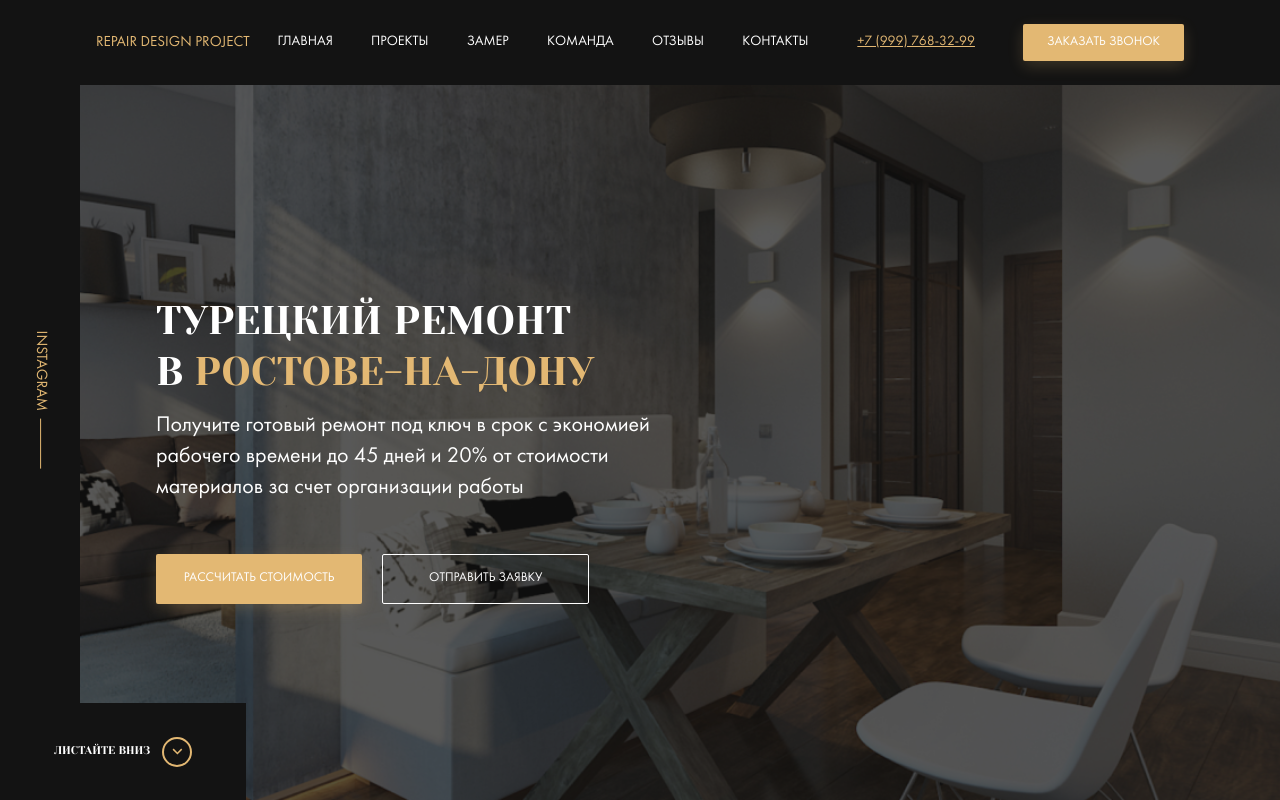
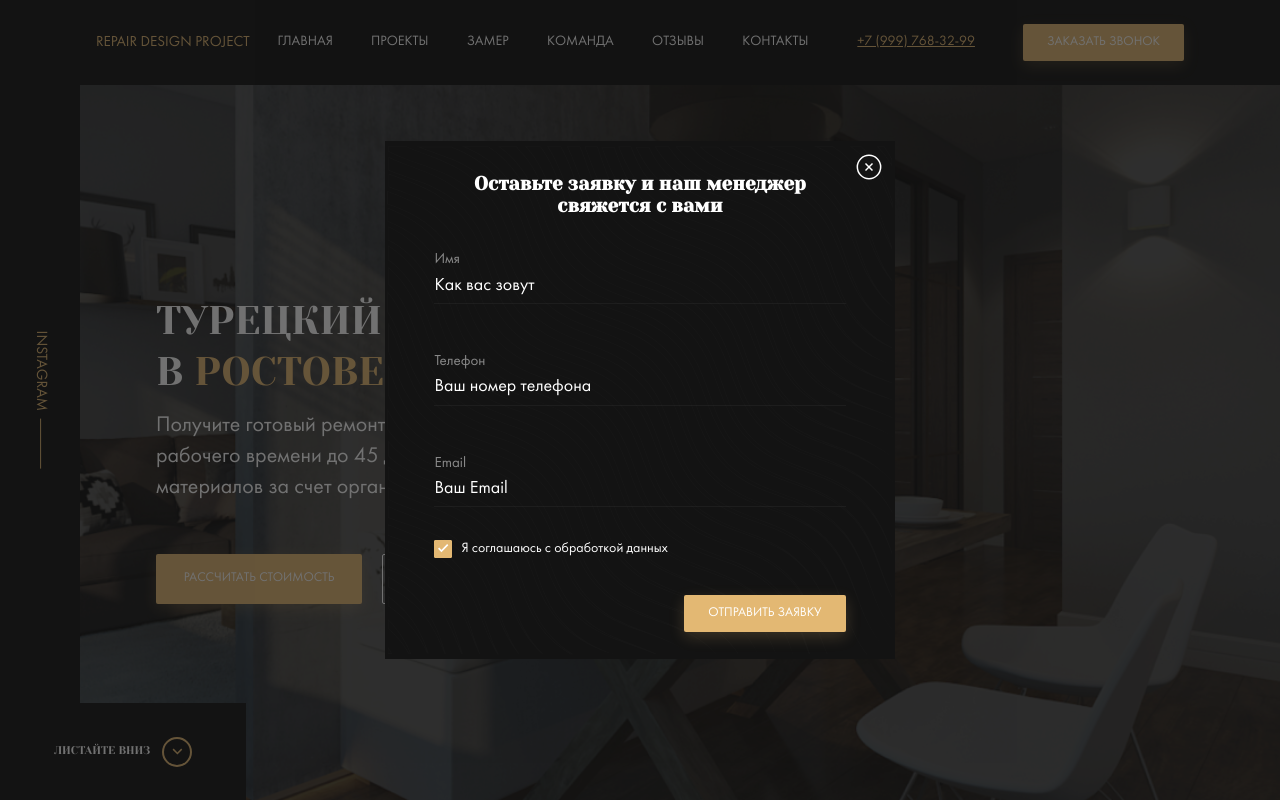
Before and after one commit to fugudrum/lesson_12, a website: page index.html in a window 1280 px wide. Shown: the top 800 px of the page. Drawn offline with Linux system fonts and the light colour scheme; files whose address does not match are found by name.

Commit message:
feat: add modal dialog

```diff
--- a/index.html
+++ b/index.html
@@ -188,7 +188,7 @@
     <h2 class="section-title__heading">Дизайн проект</h2>
     <!-- /.section-title__heading-->
     <div class="section-title__image">
-     <img src="img/repair.svg" alt="repair">
+     <img src="img/design.svg" alt="design">
     </div>
     <!-- /.section_title__image-->
    </div>
@@ -305,5 +305,28 @@
  </section>
  <!-- /.section types -->
 </main>
+<div class="modal">
+ <div class="modal__dialog">
+  <button class="modal__close"></button>
+  <h3 class="modal__title">Оставьте заявку и наш менеджер свяжется с вами</h3>
+  <form action="#" class="form modal__form">
+   <label for="user-name" class="label form__label label_light">Имя</label>
+   <input type="text" class="input form__input modal__input" id="user-name" placeholder="Как вас зовут">
+   <label for="user-phone" class="label form__label label_light">Телефон</label>
+   <input type="tel" class="input form__input modal__input" id="user-phone" placeholder="Ваш номер телефона">
+   <label for="user-email" class="label form__label label_light">Email</label>
+   <input type="email" class="input form__input modal__input" id="user-email" placeholder="Ваш Email">
+   <div class="policy modal__policy">
+    <input type="checkbox" name="policy-checkbox" id="policy-checkbox" class="policy__checkbox" checked>
+    <label for="policy-checkbox" class="policy__label">Я соглашаюсь с обработкой данных</label>
+   </div>
+   <!-- /.policy -->
+   <button class="button button_primary modal__button">Отправить заявку</button>
+  </form>
+  <!-- /.form modal__form -->
+ </div>
+ <!-- /.modal__dialog -->
+</div>
+<!-- /.modal -->
 </body>
 </html>
--- a/sass/style.sass
+++ b/sass/style.sass
@@ -9,3 +9,4 @@
 @import 'templates/_control'
 @import 'templates/_media'
 @import 'templates/_types'
+@import 'templates/_modal'
--- a/sass/templates/_interface.sass
+++ b/sass/templates/_interface.sass
@@ -4,10 +4,6 @@
  border-radius: 2px
  text-transform: uppercase
  font-size: 0.93rem
- &:hover
-  cursor: pointer
-  background-color: $light
-  color: $primary
  &_primary
   background-color: $primary
   color: $light
@@ -15,7 +11,56 @@
   transition: box-shadow 0.3s
   &:hover
    box-shadow: none
+   cursor: pointer
+   background-color: $light
+   color: $primary
  &_outline
   border: 1px solid $light
   background-color: transparent
   color: $light
+
+.label
+  font-size: 1.07rem
+  &_light
+    color: rgba($light, 0.5)
+
+.input
+  border: none
+  background-color: transparent
+  border-bottom: 1px solid rgba(54, 54, 54, 0.3)
+  font-size: 1.285rem
+  color: $light
+  padding: 0.5rem 0
+  &::placeholder
+    color: $light
+.policy
+  &__checkbox
+    opacity: 0
+    visibility: hidden
+    &:checked +
+     .policy__label
+       &::before
+         background: $primary url('../img/check.svg') no-repeat center / 0.8rem
+  &__label
+    display: flex
+    align-items: center
+    &::before
+      content: ''
+      width: 18px
+      height: 18px
+      border: 1px solid $primary
+      border-radius: 1px
+      cursor: pointer
+      margin-right: 0.64rem
+
+
+
+
+
+
+/**
+  &:hover
+  cursor: pointer
+  background-color: $light
+  color: $primary
+  **/
--- a/sass/templates/_media.sass
+++ b/sass/templates/_media.sass
@@ -1,9 +1,18 @@
+@media screen and ( max-width: 1262px )
+ html
+  font-size: 12px
+ .nav
+  &__item
+   margin-right: 1rem
+
+
 @media screen and ( max-width: 1200px )
  html
   font-size: 12px
  .nav
   &__item
    margin-right: 1rem
+
 
 @media screen and ( max-width: 992px )
  .nav
@@ -13,6 +22,7 @@
    display: none
   &__content
    margin-left: 0
+
 
 @media screen and (max-width: 760px )
  .row
--- /dev/null
+++ b/sass/templates/_modal.sass
@@ -0,0 +1,47 @@
+.modal
+ position: fixed
+ z-index: 199
+ left: 0
+ top: 0
+ bottom: 0
+ right: 0
+ width: 100%
+ height: 100%
+ background-color: rgba($dark, 0.6)
+ display: flex
+ align-items: center
+ justify-content: center
+ &__dialog
+  position: relative
+  max-width: 36.36rem
+  background: $dark url('../img/bg-lines.svg') no-repeat center
+  padding: 2.357rem 3.5rem 1.928rem
+  color: $light
+ &__close
+  position: absolute
+  right: 0
+  top: 0
+  width: 28px
+  height: 28px
+  background: transparent url('../img/button_close.svg')
+  no-repeat center
+  border: none
+  margin: 12px
+  cursor: pointer
+ &__title
+  font-family: 'Yeseva One', cursive
+  font-size: 1.357rem
+  text-align: center
+  margin: 0
+  margin-bottom: 2.428rem
+ &__form
+  display: flex
+  flex-direction: column
+ &__input
+  margin-bottom: 3.482rem
+  &:last-of-type
+   margin-bottom: 1rem
+ &__policy
+  margin-bottom: 2.7rem
+ &__button
+  align-self: flex-end
```
Also changed, not shown: css/style.css, img/bg-lines.svg (added), img/button_close.svg (added), img/check.svg (added), img/design.svg (added).
